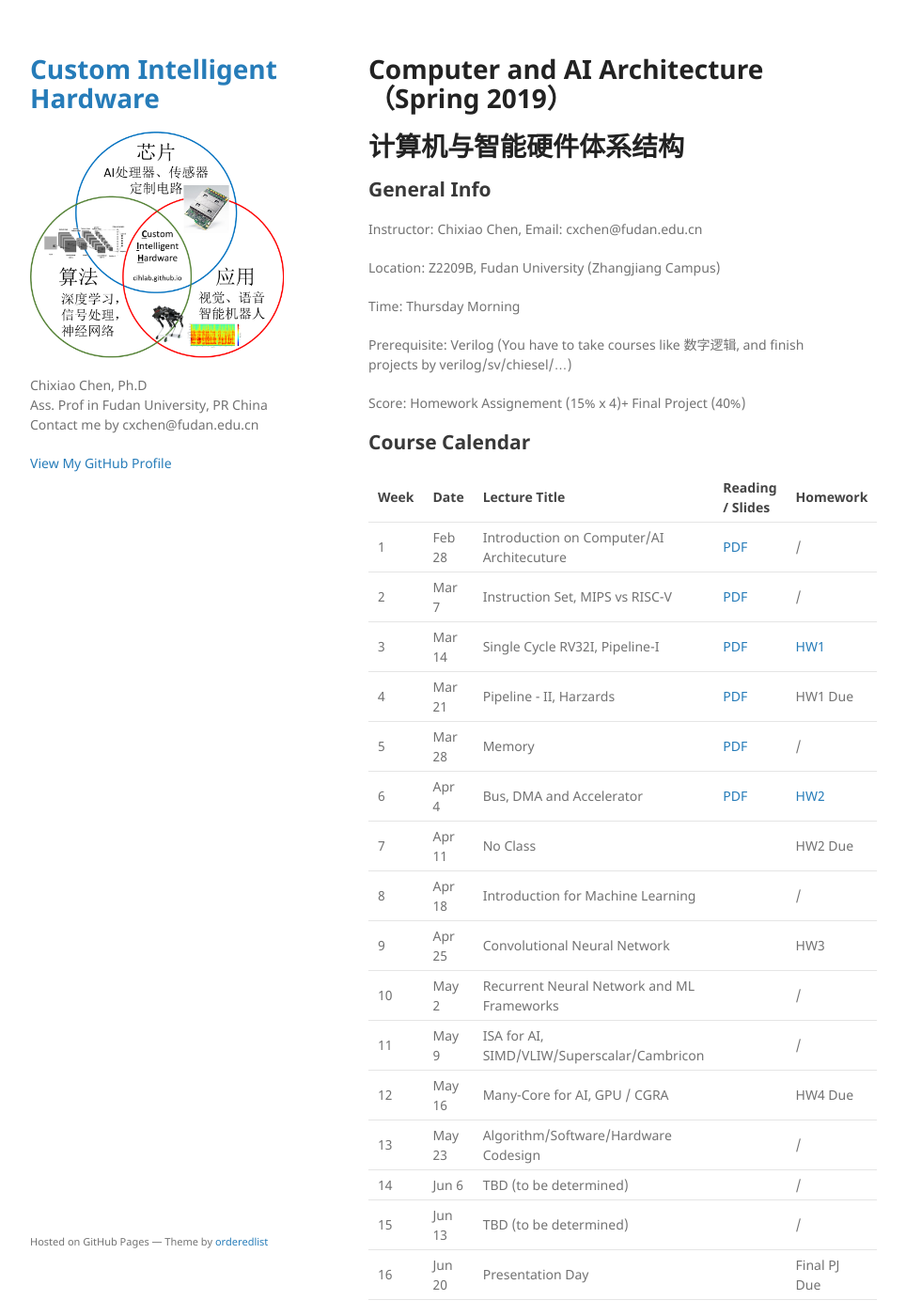
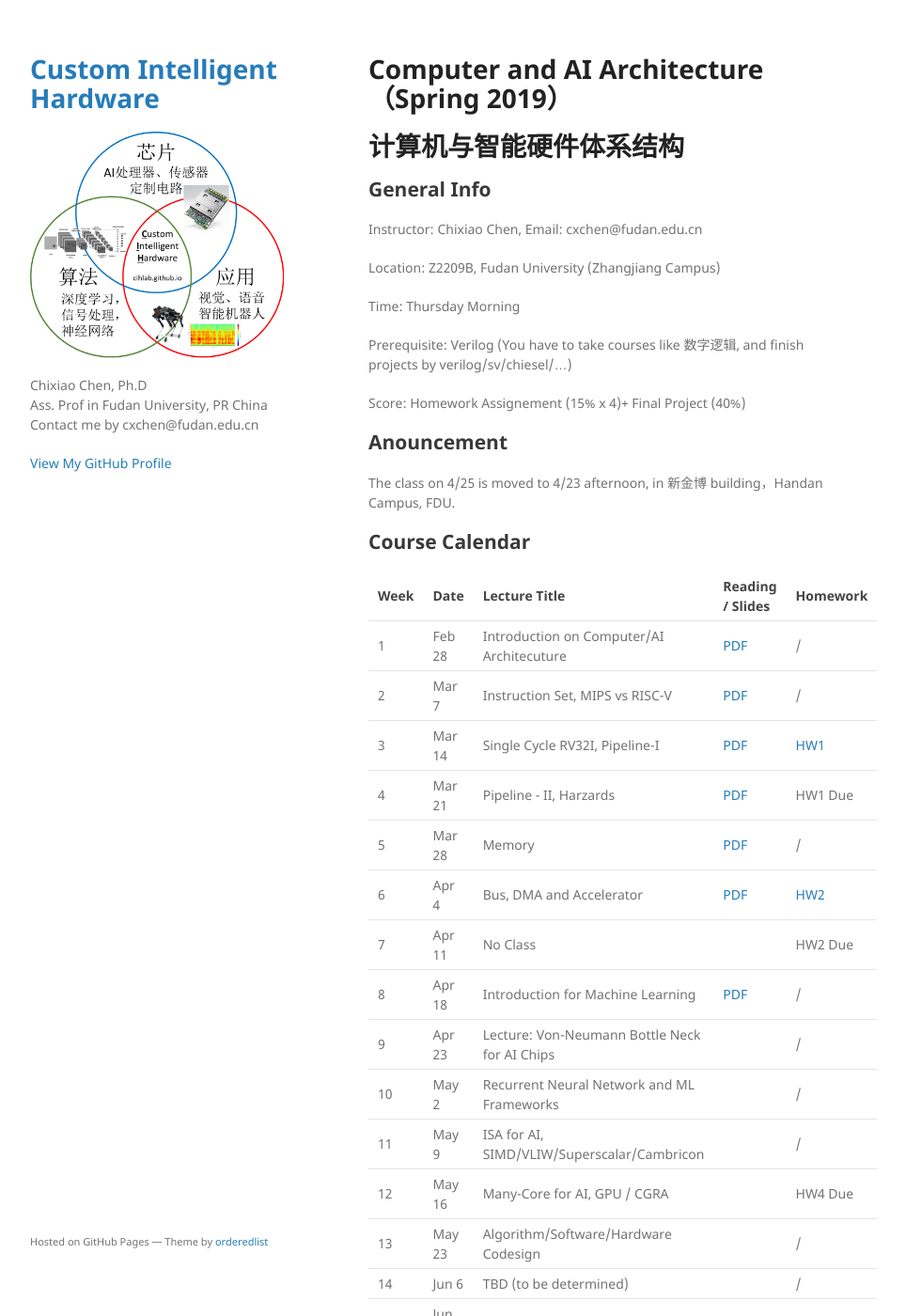
Before and after one commit to cihlab/cihlab.github.io, a Jekyll site: the page built from course/ai19.md, in a window 1280 px wide and 1400 px high. Shown: the whole window at 94% size, without its empty margins (178-1142 px from the left). Built offline with Jekyll 4.4.1, drawn with Linux system fonts in a browser that asks for light colours; our own code applies the rules of GitHub Pages for plain Markdown files.

Commit message:
Update ai19.md

```diff
--- a/course/ai19.md
+++ b/course/ai19.md
@@ -18,6 +18,10 @@ Prerequisite: Verilog (You have to take courses like 数字逻辑, and finish pr
 
 Score: Homework Assignement (15% x 4)+ Final Project (40%)
 
+## Anouncement
+
+The class on 4/25 is moved to 4/23 afternoon, in 新金博 building，Handan Campus, FDU.
+
 ## Course Calendar
 
  Week | Date | Lecture Title | Reading / Slides | Homework|
@@ -29,8 +33,8 @@ Score: Homework Assignement (15% x 4)+ Final Project (40%)
 5| Mar 28 | Memory  | [PDF](./calec5.pdf)  | / |
 6| Apr 4  | Bus, DMA and Accelerator | [PDF](./calec6.pdf)   | [HW2](./cahw02.pdf)|
 7| Apr 11 | No Class |  | HW2 Due |
-8| Apr 18 | Introduction for Machine Learning |  | /|
-9| Apr 25 | Convolutional Neural Network  |  | HW3|
+8| Apr 18 | Introduction for Machine Learning | [PDF](./calec7.pdf) | /|
+9| Apr 23 | Lecture: Von-Neumann Bottle Neck for AI Chips |  | / |
 10|May 2  | Recurrent Neural Network and ML Frameworks |  | / |
 11|May 9  | ISA for AI, SIMD/VLIW/Superscalar/Cambricon  |  | / |
 12|May 16 | Many-Core for AI, GPU / CGRA |  | HW4 Due |
```
